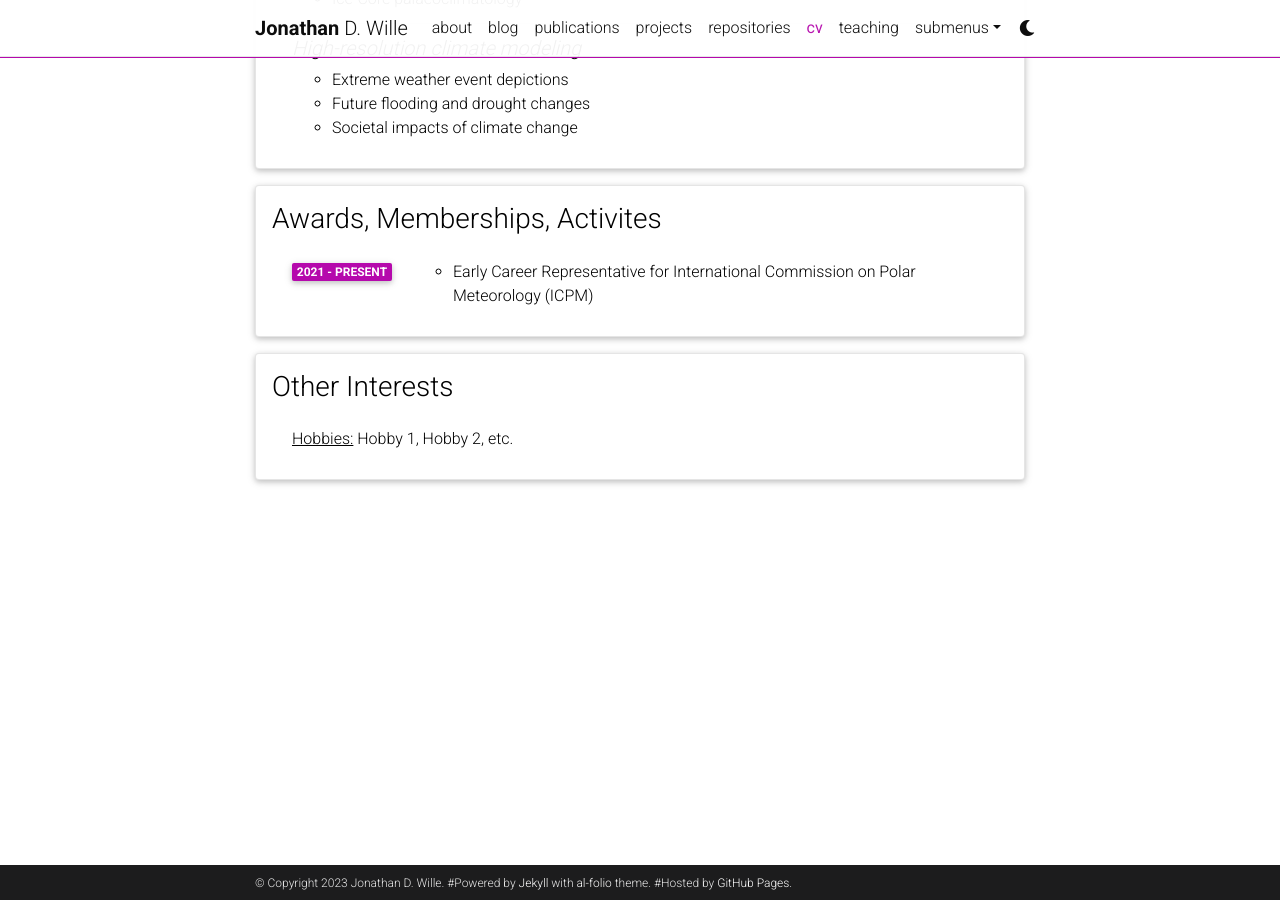
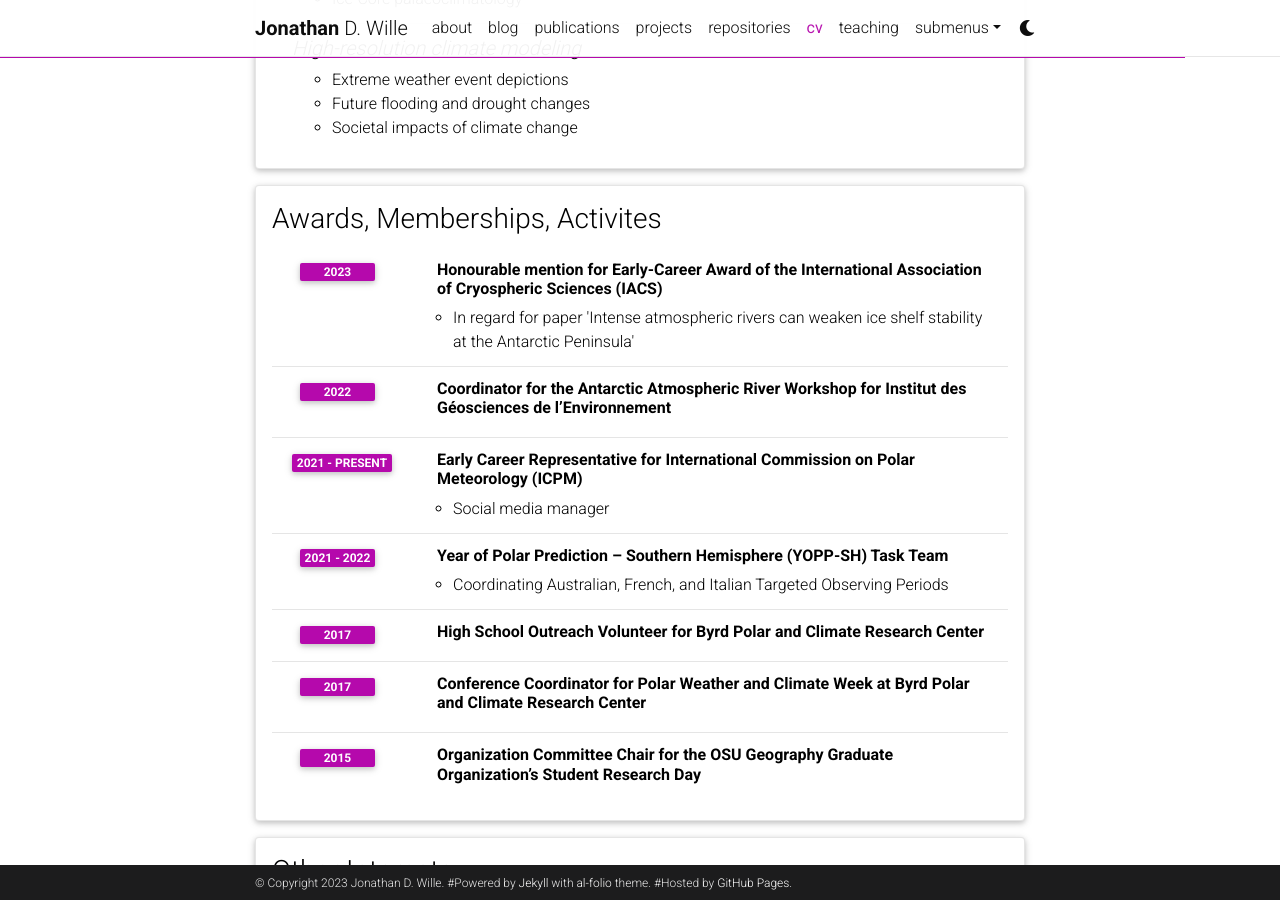
Before and after one commit to jonathanwille/jonathanwille.github.io, a Jekyll site: the page built from _pages/cv.md, in a window 1280 px wide and 900 px high, scrolled down 2159 px. Built offline with Jekyll 4.4.1, drawn with Linux system fonts in a browser that asks for light colours; comment, search, counter and statistics services are not loaded; a style sheet for code colours, icons or effects is not loaded.

Commit message:
Update cv.yml

```diff
--- a/_data/cv.yml
+++ b/_data/cv.yml
@@ -124,11 +124,27 @@
 - title: Awards, Memberships, Activites
   type: time_table
   contents:
-    - description: Early Career Representative for International Commission on Polar Meteorology (ICPM)
+    - title: Honourable mention for Early-Career Award of the International Association of Cryospheric Sciences (IACS)
+      year: 2023
+      description:
+        - In regard for paper 'Intense atmospheric rivers can weaken ice shelf stability at the Antarctic Peninsula'
+    - title: Coordinator for the Antarctic Atmospheric River Workshop for Institut des Géosciences de l’Environnement
+      year: 2022
+    - title: Early Career Representative for International Commission on Polar Meteorology (ICPM)
       year: 2021 - present
-      #description:
-        #- <u>Project:</u> nextGEMS | Next Generation Earth Modelling Systems
+      description:
+        - Social media manager
         #- <u>Advisor:</u> Erich Fischer
+    - title: Year of Polar Prediction – Southern Hemisphere (YOPP-SH) Task Team
+      year: 2021 - 2022
+      description:
+        - Coordinating Australian, French, and Italian Targeted Observing Periods
+    - title: High School Outreach Volunteer for Byrd Polar and Climate Research Center
+      year: 2017
+    - title: Conference Coordinator for Polar Weather and Climate Week at Byrd Polar and Climate Research Center
+      year: 2017
+    - title: Organization Committee Chair for the OSU Geography Graduate Organization’s Student Research Day
+      year: 2015
 
 
 #- title: Academic Interests
```
